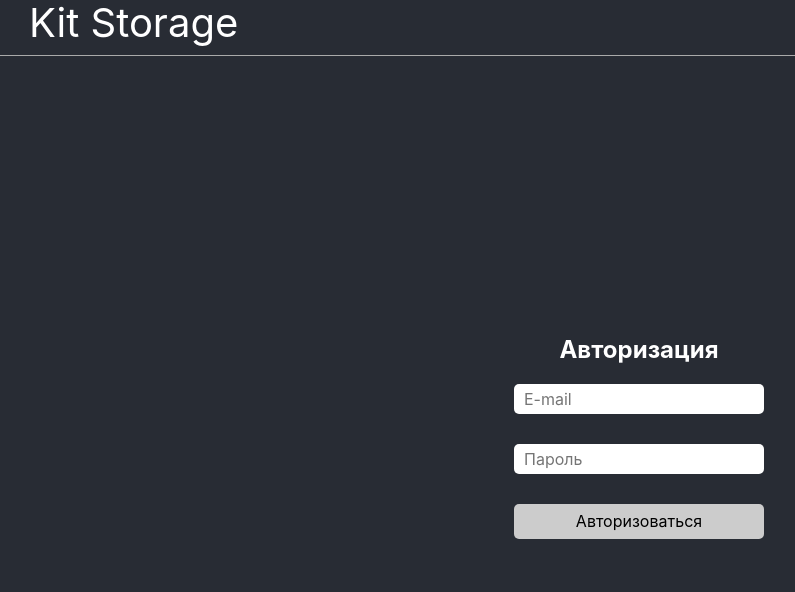
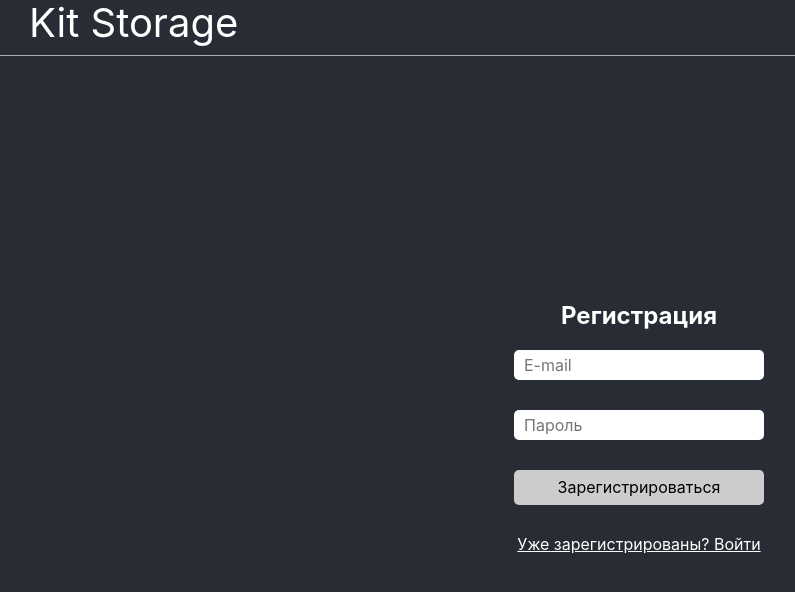
Before and after one commit to Alexandr-Mokhov/kit-storage, a React (Create React App) app: page /register in a window 1280 px wide. Shown: the top 592 px of the page, without its empty margins (1-796 px from the left). Built offline with nearby package versions, Linux system fonts and the light colour scheme.

Commit message:
feat: добавить Routes, BrowserRouter и страницу регистрации

```diff
--- a/src/App.js
+++ b/src/App.js
@@ -1,14 +1,17 @@
+import { Route, Routes } from 'react-router-dom';
 import Header from './components/Header/Header';
-import Auth from './components/Auth/Auth';
+import Login from './components/Login/Login';
+import Register from './components/Register/Register';
 import './App.css';
 
-function App() {
+export default function App() {
   return (
     <div className="page">
       <Header />
-      <Auth />
+      <Routes>
+        <Route path="/login" element={<Login />} />
+        <Route path="/register" element={<Register />} />
+      </Routes>
     </div>
   );
 }
-
-export default App;
--- a/src/components/Auth/Auth.js
+++ /dev/null
@@ -1,16 +0,0 @@
-import Form from '../Form/Form';
-import './Auth.css';
-
-function Auth() {
-	return (
-		<main className="auth">
-			<h2 className="auth__title">Авторизация</h2>
-			<Form
-				name={'auth'}
-				buttonText={'Авторизоваться'}
-			/>
-		</main>
-	);
-}
-
-export default Auth;
--- a/src/components/Form/Form.css
+++ b/src/components/Form/Form.css
@@ -23,3 +23,8 @@
 .form__button:hover {
 	background-color: #EEE;
 }
+
+.form__link {
+	color: #FFF;
+	text-align: center;
+}
--- a/src/components/Form/Form.js
+++ b/src/components/Form/Form.js
@@ -3,7 +3,7 @@ import './Form.css';
 
 function onSubmit() { }
 
-function Form({ name, buttonText}) {
+export default function Form({ name, buttonText }) {
 	return (
 		<form className="form" onSubmit={onSubmit} name={name} noValidate>
 			<input
@@ -32,9 +32,9 @@ function Form({ name, buttonText}) {
 			<button className="form__button" type="submit">
 				{buttonText}
 			</button>
-			{name === 'register' ? <Link className="form__link-login" to="/sign-in">Уже зарегистрированы? Войти</Link> : ''}
+			{name === "register" ?
+			<Link className="form__link" to="/login">Уже зарегистрированы? Войти</Link> :
+			<Link className="form__link" to="/register">Зарегистрироваться</Link>}
 		</form>
 	);
 }
-
-export default Form;
--- a/src/components/Header/Header.css
+++ b/src/components/Header/Header.css
@@ -2,7 +2,7 @@
   height: 55px;
   display: flex;
   flex-direction: column;
-  align-items: start;
+  align-items: flex-start;
 	padding: 0 30px;
 	border-bottom: 1px solid #AAA;
 }
--- a/src/components/Header/Header.js
+++ b/src/components/Header/Header.js
@@ -1,11 +1,9 @@
 import './Header.css';
 
-function Header() {
+export default function Header() {
   return (
 		<header className="header">
 			<h1 className="header__title">Kit Storage</h1>
 		</header>
   );
 }
-
-export default Header;
--- a/src/components/Auth/Auth.css
+++ b/src/components/Login/Login.css
@@ -1,7 +1,11 @@
-.auth {
+.login {
 	display: flex;
 	flex-direction: column;
 	align-items: center;
 	justify-content: center;
 	height: calc(100vh - 57px);
 }
+
+.login__title {
+	margin-top: 0;
+}
--- /dev/null
+++ b/src/components/Login/Login.js
@@ -0,0 +1,14 @@
+import Form from '../Form/Form';
+import './Login.css';
+
+export default function Login() {
+	return (
+		<main className="login">
+			<h2 className="login__title">Авторизация</h2>
+			<Form
+				name={'Login'}
+				buttonText={'Авторизоваться'}
+			/>
+		</main>
+	);
+}
--- /dev/null
+++ b/src/components/Register/Register.css
@@ -0,0 +1,11 @@
+.register {
+	display: flex;
+	flex-direction: column;
+	align-items: center;
+	justify-content: center;
+	height: calc(100vh - 57px);
+}
+
+.register__title {
+	margin-top: 0;
+}
--- /dev/null
+++ b/src/components/Register/Register.js
@@ -0,0 +1,14 @@
+import Form from '../Form/Form';
+import './Register.css';
+
+export default function Register() {
+	return (
+		<main className="register">
+			<h2 className="register__title">Регистрация</h2>
+			<Form
+				name={'register'}
+				buttonText={'Зарегистрироваться'}
+			/>
+		</main>
+	);
+}
--- a/src/index.js
+++ b/src/index.js
@@ -1,5 +1,6 @@
 import React from 'react';
 import ReactDOM from 'react-dom/client';
+import { BrowserRouter } from 'react-router-dom';
 import './index.css';
 import App from './App';
 import reportWebVitals from './reportWebVitals';
@@ -7,7 +8,9 @@ import reportWebVitals from './reportWebVitals';
 const root = ReactDOM.createRoot(document.getElementById('root'));
 root.render(
   <React.StrictMode>
-    <App />
+    <BrowserRouter>
+      <App />
+    </BrowserRouter>
   </React.StrictMode>
 );
 
```
